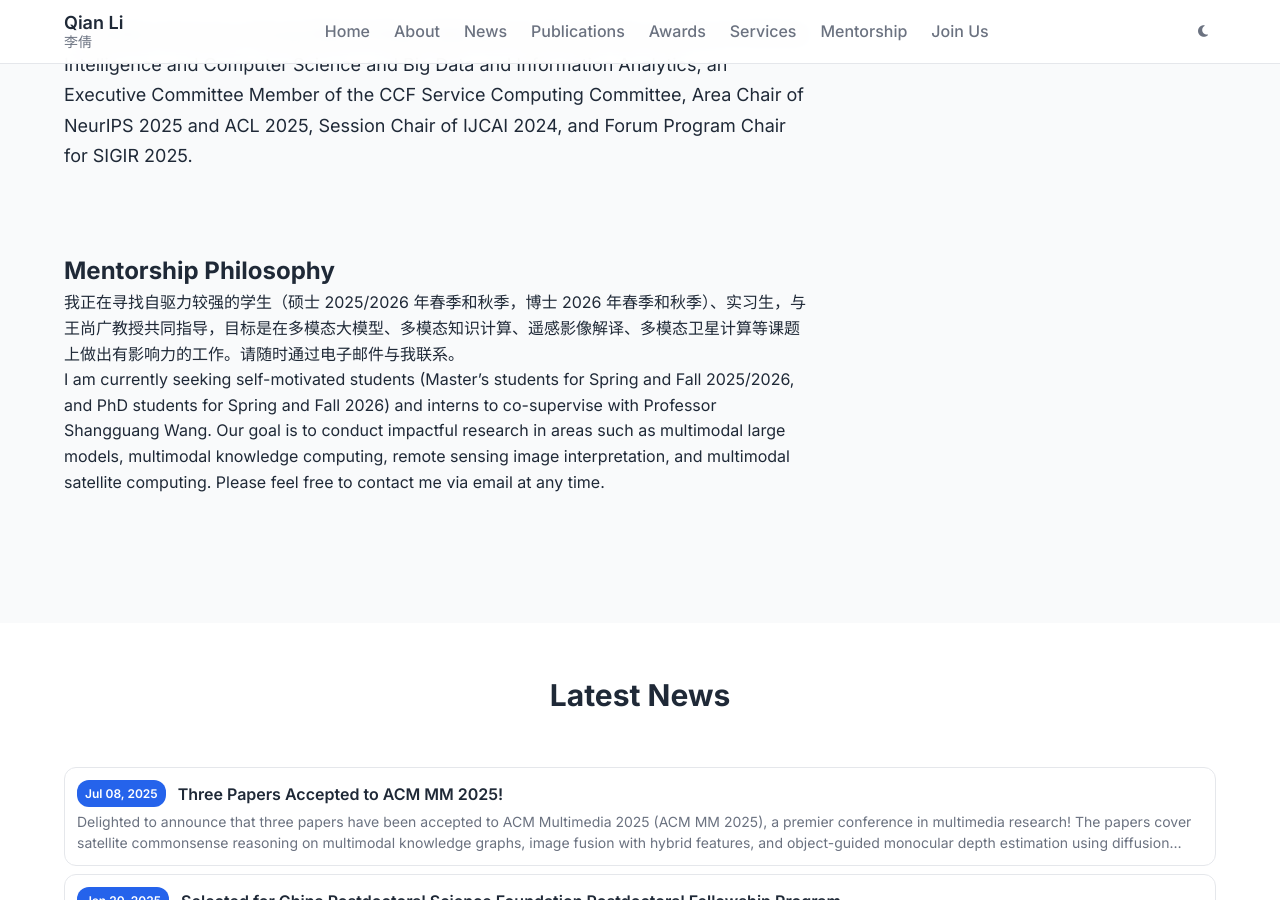
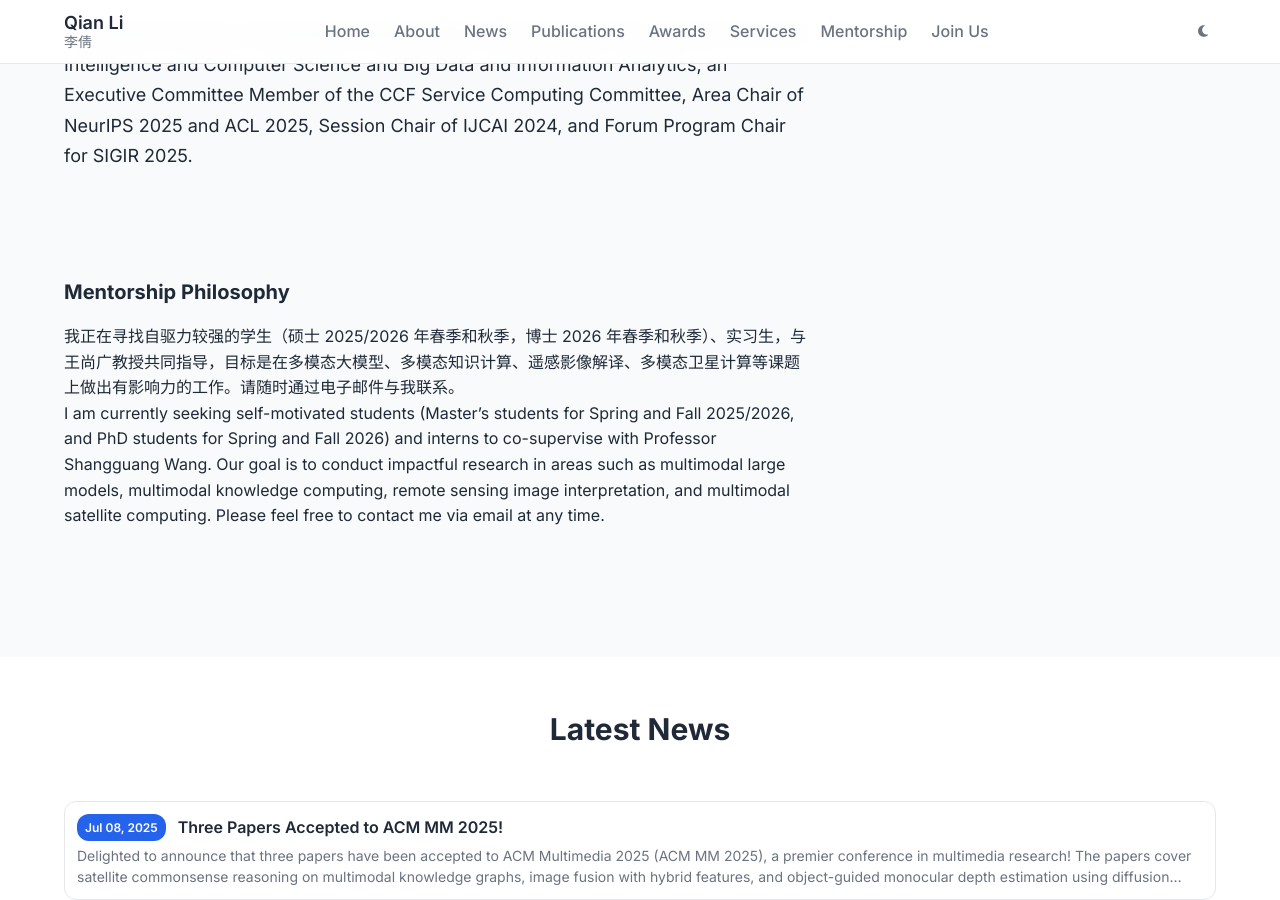
Before and after one commit to xiaoqian19940510/xiaoqian19940510.github.io, a Jekyll site: the page built from index.html, in a window 1280 px wide and 900 px high, scrolled down 1155 px. Built offline with Jekyll 4.4.1, drawn with Linux system fonts in a browser that asks for light colours; the list of posts is cut into pages by our own code.

Commit message:
Update index.html

```diff
--- a/index.html
+++ b/index.html
@@ -55,16 +55,16 @@
             <h2 class="section-title">About Me</h2>
         </div>
         <div class="about-content">
-            <div class="about-text" style="width: 100%;">
+            <!-- 只保留 about-text，移除 about-sidebar -->
+            <div class="about-text" style="flex: 1 1 100%; max-width: 100%;">
                 <div class="bio">
                     {{ site.data.author.bio | markdownify }}
                 </div>
                 <div class="mentorship">
-                    <h2>Mentorship Philosophy</h2>
+                    <h3>Mentorship Philosophy</h3>
                     {{ site.data.author.mentorship_philosophy | markdownify }}
                 </div>
             </div>
-            <!-- 去掉了 about-sidebar 和 education 部分 -->
         </div>
     </div>
 </section>
```
